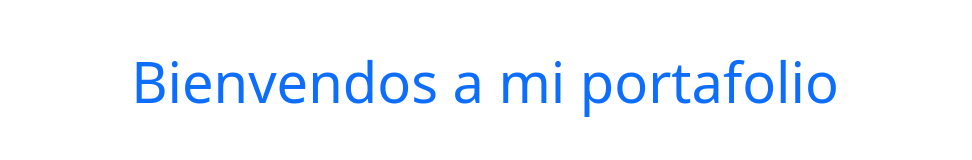
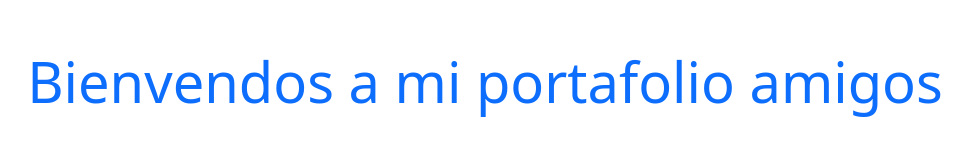
Before and after one commit to TonyE24/TonyE24.github.io, a plain HTML site: page index.html in a window 1280 px wide. Shown: the whole page, without its empty margins (155-1127 px from the left). Drawn offline with nearby package versions, Linux system fonts and the light colour scheme.

Commit message:
modificando

```diff
--- a/index.html
+++ b/index.html
@@ -7,7 +7,7 @@
     <link href="https://cdn.jsdelivr.net/npm/bootstrap@5.3.2/dist/css/bootstrap.min.css" rel="stylesheet" integrity="sha384-T3c6CoIi6uLrA9TneNEoa7RxnatzjcDSCmG1MXxSR1GAsXEV/Dwwykc2MPK8M2HN" crossorigin="anonymous">
   </head>
   <body>
-    <h1 class="text-center mt-5 display-4 text-primary">Bienvendos a mi portafolio</h1>
+    <h1 class="text-center mt-5 display-4 text-primary">Bienvendos a mi portafolio amigos</h1>
     <script src="https://cdn.jsdelivr.net/npm/bootstrap@5.3.2/dist/js/bootstrap.bundle.min.js" integrity="sha384-C6RzsynM9kWDrMNeT87bh95OGNyZPhcTNXj1NW7RuBCsyN/o0jlpcV8Qyq46cDfL" crossorigin="anonymous"></script>
   </body>
 </html>
```
